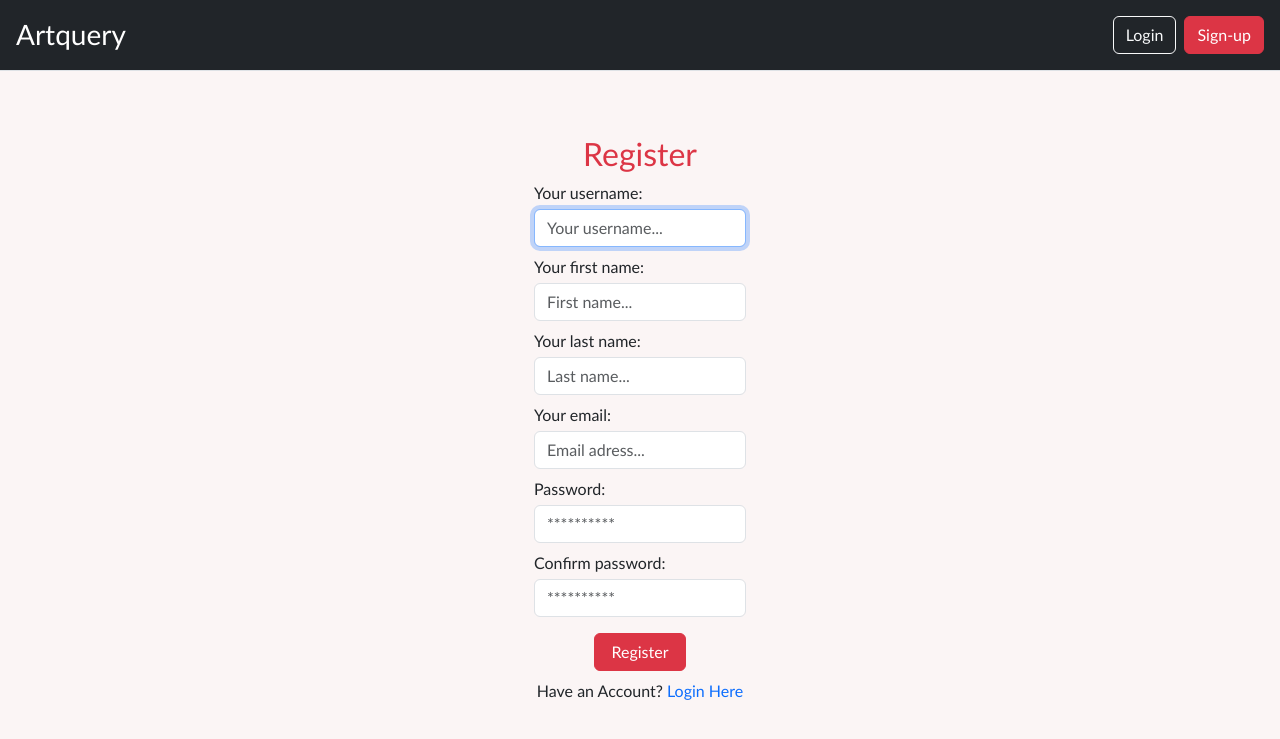
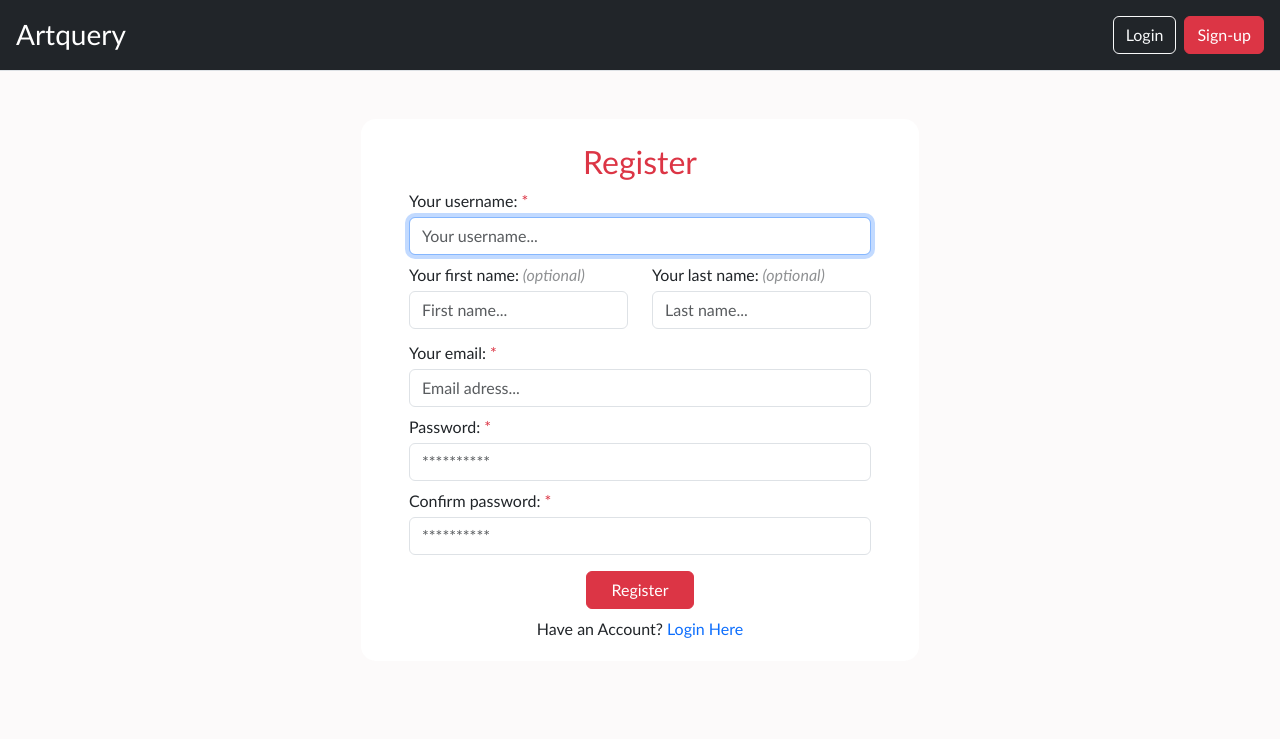
Before and after one commit to ThASh42/artquery, a Django app: page /users/register in a window 1280 px wide. Shown: the top 739 px of the page. Run offline with Django 5.2, Linux system fonts and the light colour scheme; parts of the project's set-up code (start-up, migrations or seed data) failed here and were passed over.

Commit message:
Update frontend: register page

```diff
--- a/backend/static/css/querygenerator.css
+++ b/backend/static/css/querygenerator.css
@@ -1,20 +1,8 @@
-#register-button-div {
-  width: 150px;
-}
-
-#login-button-div {
-  width: 120px;
-}
-
-.width-300 {
-  width: 300px;
-}
-
 .border-radius-15 {
   border-radius: 15px;
 }
 
 body {
-  background-color: rgb(251, 245, 245);
+  background-color: rgb(252, 250, 250);
   font-family: "Gill Sans", "Gill Sans MT", Calibri, "Trebuchet MS", sans-serif;
 }/*# sourceMappingURL=querygenerator.css.map */
--- a/backend/static/css/querygenerator.scss
+++ b/backend/static/css/querygenerator.scss
@@ -1,20 +1,8 @@
-#register-button-div {
-    width: 150px;
-}
-
-#login-button-div {
-    width: 120px;
-}
-
-.width-300 {
-    width: 300px;
-}
-
 .border-radius-15 {
     border-radius: 15px;
 }
 
 body {
-    background-color: rgb(251,245,245);
+    background-color: rgb(252,250,250);
     font-family: 'Gill Sans', 'Gill Sans MT', Calibri, 'Trebuchet MS', sans-serif;
 }
--- a/backend/templates/accounts/register.html
+++ b/backend/templates/accounts/register.html
@@ -6,42 +6,52 @@ Register
 
 {% block body %}
 <section class="d-flex justify-content-center align-items-center">
-    <div class="pt-3">
-        <div>
-            <h2 class="text-center text-danger">Register</h2>
+    <div class="border-radius-15 pt-4 pb-1 px-4 px-lg-5 bg-white col-12 col-sm-10 col-md-9 col-lg-7 col-xl-6">
+        <div class="text-center text-danger">
+            <h2>Register</h2>
         </div>
         {% if register_form.errors %}
             <div class="d-flex justify-content-center align-items-center">
                 <div class="alert alert-danger mx-auto my-1" role="alert">
-                {% for field in register_form %}
-                    {% if field.errors %}
-                        <div>
-                            {% for error in field.errors %}
-                                {{ error }}
-                                <br>
-                            {% endfor %}
-                        </div>
-                    {% endif %}
+                    {% for error in register_form.non_field_errors %}
+                        {{ error }}<br>
                     {% endfor %}
                 </div>
             </div>
         {% endif %}
         <div>
             <form action="{% url 'api_users-list' %}" method="POST" autocomplete="off">
+                {% csrf_token %}
                 <div>
-                    {% for field in register_form %}
                     <div class="my-2">
-                            <div>
-                                {{ field.label_tag }}
+                        <div>{{ register_form.username.label_tag }}<span class="text-danger"> *</span></div>
+                        <div class="my-1">{{ register_form.username }}</div>
                     </div>
-                            <div class="my-1">
-                                {{ field }}
+                    <div class="my-2 row">
+                        <div class="col-12 col-sm-6">
+                            <div>{{ register_form.first_name.label_tag }}<span class="opacity-50 fst-italic"> (optional)</span></div>
+                            <div class="my-1">{{ register_form.first_name }}</div>
+                        </div>
+                        <div class="col-12 col-sm-6">
+                            <div>{{ register_form.last_name.label_tag }}<span class="opacity-50 fst-italic"> (optional)</span></div>
+                            <div class="my-1">{{ register_form.last_name }}</div>
                         </div>
                     </div>
-                    {% endfor %}
+                    <div class="my-2">
+                        <div>{{ register_form.email.label_tag }}<span class="text-danger"> *</span></div>
+                        <div class="my-1">{{ register_form.email }}</div>
                     </div>
-                <div id="register-button-div" class="mt-3 mx-auto d-flex justify-content-center align-items-center">
-                    <button class="px-3 btn btn-danger" type="submit">Register</button>
+                    <div class="my-2">
+                        <div>{{ register_form.password1.label_tag }}<span class="text-danger"> *</span></div>
+                        <div class="my-1">{{ register_form.password1 }}</div>
+                    </div>
+                    <div class="my-2">
+                        <div>{{ register_form.password2.label_tag }}<span class="text-danger"> *</span></div>
+                        <div class="my-1">{{ register_form.password2 }}</div>
+                    </div>
+                </div>
+                <div class="mt-3 d-flex justify-content-center align-items-center">
+                    <button class="px-4 btn btn-danger" type="submit">Register</button>
                 </div>
                 <div class="d-flex justify-content-center align-items-center">
                     <p class="mt-2">Have an Account?
```
Also changed, not shown: 1 other file. Lines whose indentation alone changed are shown as unchanged.
